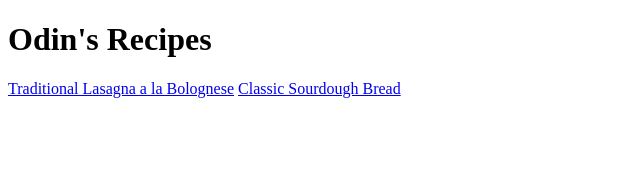
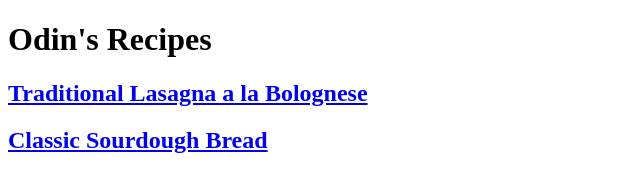
Before and after one commit to LoganWilliamson29/odin-recipes, a plain HTML site: page index.html in a window 1280 px wide. Shown: the whole page, without its empty margins (0-640 px from the left). Drawn offline with Linux system fonts and the light colour scheme.

Commit message:
Fix index link wrapping and size

```diff
--- a/index.html
+++ b/index.html
@@ -9,10 +9,9 @@
 
 <body>
   <h1>Odin's Recipes</h1>
-  <p>
-    <a href="recipes/lasagna.html">Traditional Lasagna a la Bolognese</a>
-    <a href="recipes/sourdough.html">Classic Sourdough Bread</a>
-  </p>
+  <p><a href="recipes/lasagna.html"><h2>Traditional Lasagna a la Bolognese</h2></a></p>
+  <p><a href="recipes/sourdough.html"><h2>Classic Sourdough Bread</h2></a></p>
+
 </body>
 
 </html>
```
